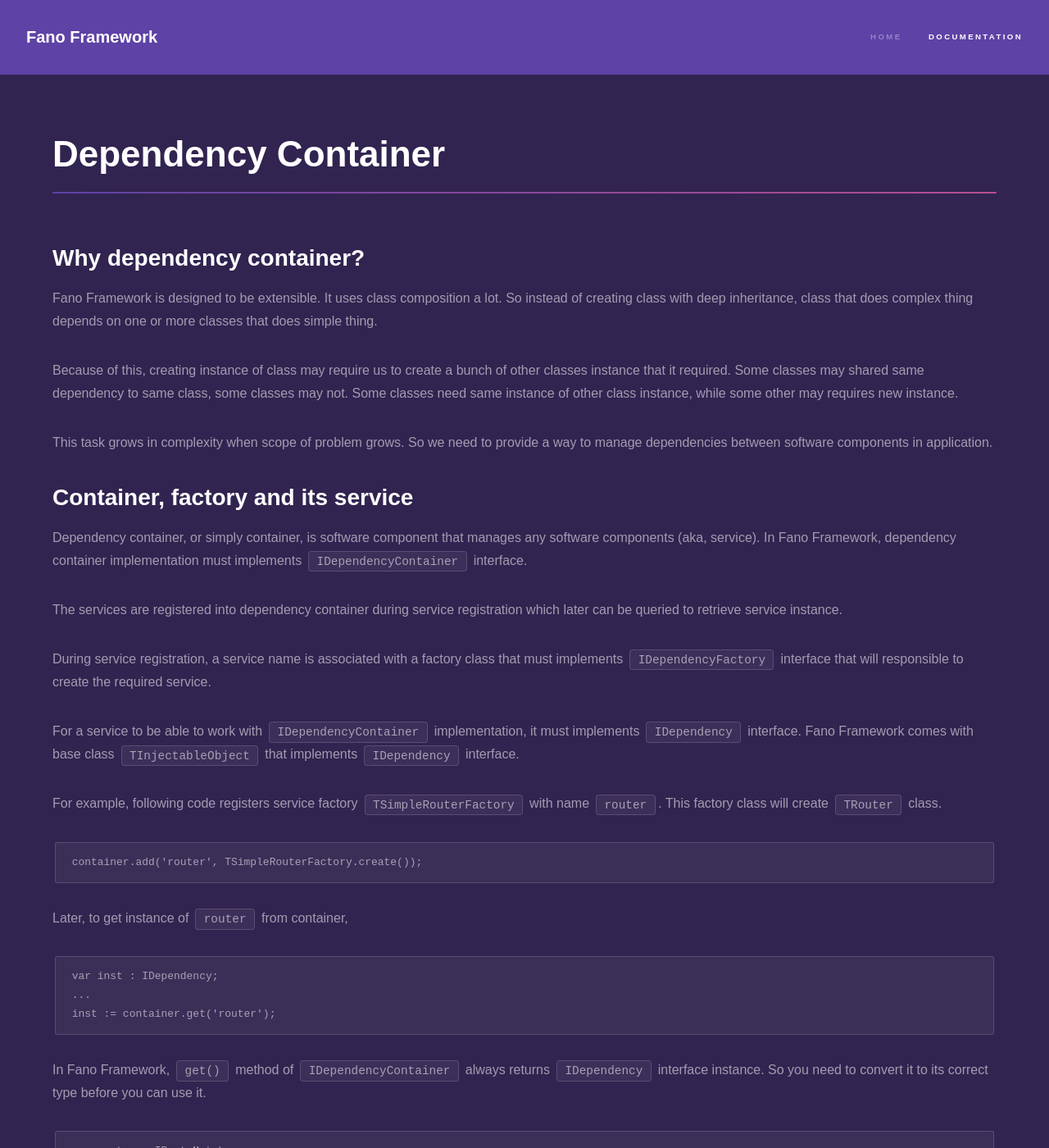
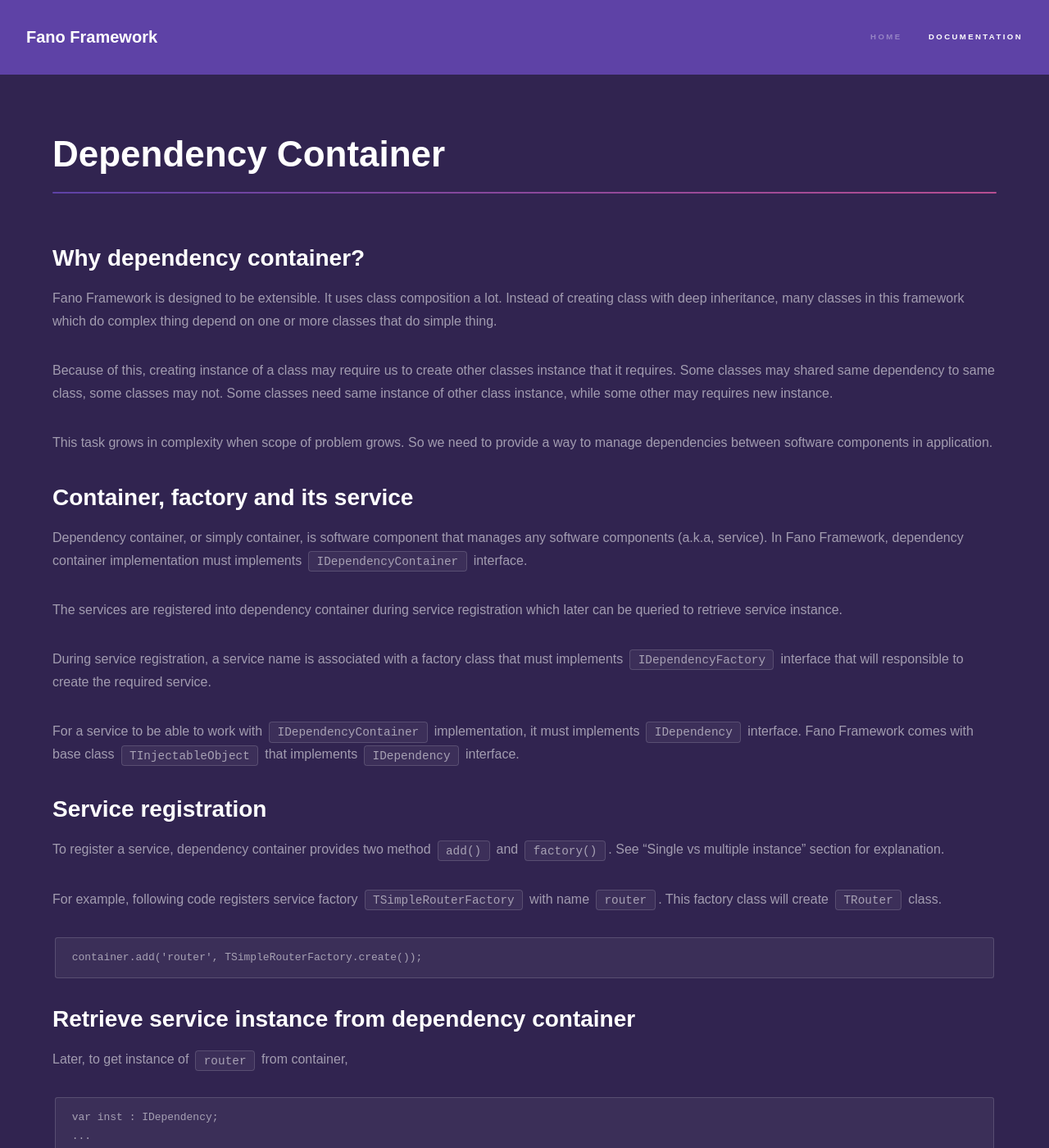
Before and after one commit to fanoframework/fanoframework.github.io, a Jekyll site: the page built from dependency-container/index.md, in a window 1280 px wide and 1400 px high. Shown: the whole window at 82% size. Built offline with Jekyll 4.4.1, drawn with Linux system fonts in a browser that asks for light colours; our own code applies the rules of GitHub Pages for plain Markdown files; some of the changed text lies outside the part shown.

Commit message:
add section in dependency container content

````diff
--- a/dependency-container/index.md
+++ b/dependency-container/index.md
@@ -8,10 +8,10 @@
 ## Why dependency container?
 
 Fano Framework is designed to be extensible. It uses class composition a lot.
-So instead of creating class with deep inheritance, class that does complex thing depends on one or more classes that does simple thing.
+Instead of creating class with deep inheritance, many classes in this framework which do complex thing depend on one or more classes that do simple thing.
 
-Because of this, creating instance of class may require us to create
-a bunch of other classes instance that it required. Some classes may shared same dependency to same class, some classes may not. Some classes need same instance of
+Because of this, creating instance of a class may require us to create
+other classes instance that it requires. Some classes may shared same dependency to same class, some classes may not. Some classes need same instance of
 other class instance, while some other may requires new instance.
 
 This task grows in complexity when scope of problem grows. So we need to provide a way to manage dependencies between software components in application.
@@ -19,7 +19,7 @@
 ## Container, factory and its service
 
 Dependency container, or simply container, is software component that manages
-any software components (aka, service). In Fano Framework, dependency container
+any software components (a.k.a, service). In Fano Framework, dependency container
 implementation must implements `IDependencyContainer` interface.
 
 The services are registered into dependency container during service registration which later can be queried to retrieve service instance.
@@ -29,12 +29,17 @@
 
 For a service to be able to work with `IDependencyContainer` implementation, it must implements `IDependency` interface. Fano Framework comes with base class `TInjectableObject` that implements `IDependency` interface.
 
-For example, following code registers
-service factory `TSimpleRouterFactory` with name `router`. This factory class will create `TRouter` class.
+## Service registration
+
+To register a service, dependency container provides two method `add()` and `factory()`. See "Single vs multiple instance"  section for explanation.
+
+For example, following code registers service factory `TSimpleRouterFactory` with name `router`. This factory class will create `TRouter` class.
 
 ```
 container.add('router', TSimpleRouterFactory.create());
 ```
+
+## Retrieve service instance from dependency container
 
 Later, to get instance of `router` from container,
 
@@ -63,10 +68,21 @@
 When `get()` can not find service, it raises `EDependencyNotFound` exception.
 If service is registered but with nil factory class, `EInvalidFactory` exception is raised.
 
+## Test if service is registered
+
+Dependency container provides `has()` method which return boolean value that can be used to check if particular service is registered or not.
+
+```
+if (container.has('router')) then
+begin
+   //router is registered, do something
+end;
+```
+
 ## Single vs multiple instance
 
 When a service is registered using `add()` method, it is registered as single instance service. So every time a service is queried, container returns
-same instance (aka, singleton).
+same instance.
 
 In following example `router1` and `router2` will point to same instance.
 
@@ -79,8 +95,8 @@
 router2 := container.get('router') as IRouteMatcher;
 ```
 
-When a service is registered using `factory()` method, it is registered as multiple instance service. So every time a service is queried, container returns
-different instance. `router1` and `router2` will point to different instance.
+When a service is registered using `factory()` method, it is registered as multiple instance services. So every time a service is queried, container returns
+different instance. In code below, `router1` and `router2` will point to different instance.
 
 ```
 container.factory('router', TSimpleRouteCollectionFactory.create());
````
Also changed, not shown: working-with-application/index.md (+2 -4 lines).
